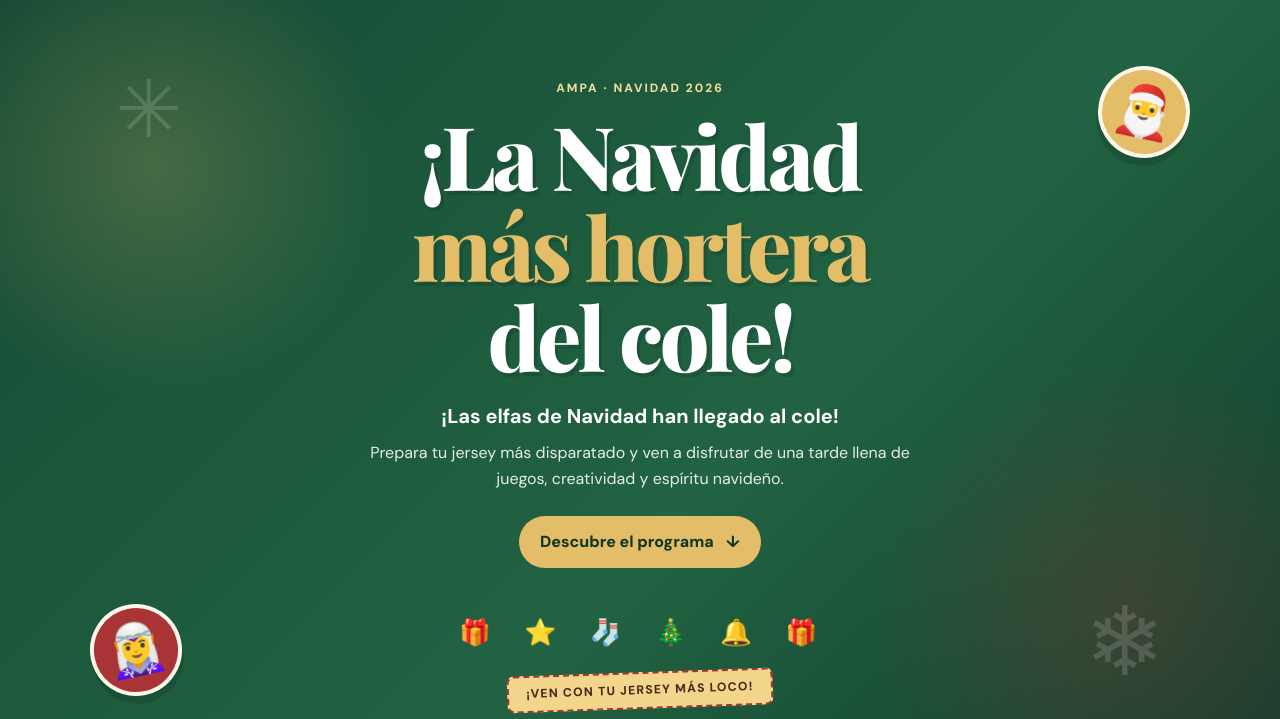
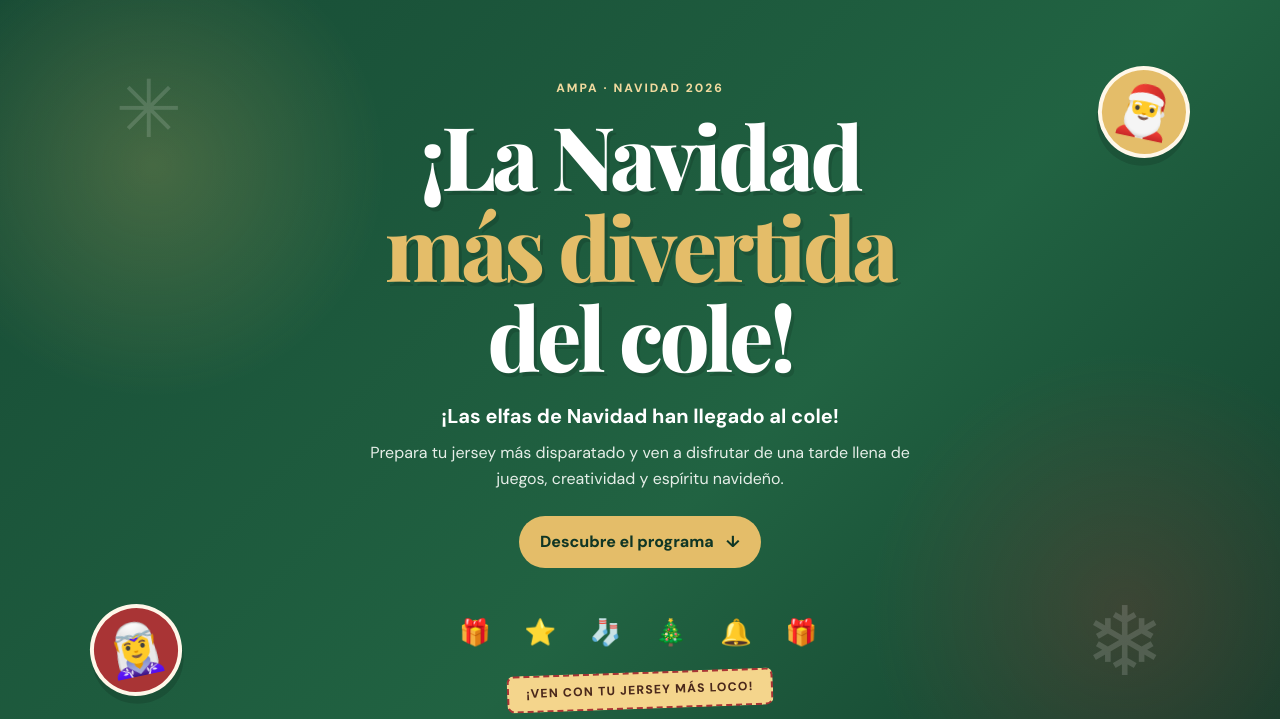
Before and after one commit to ytaylor/llegan-las-elfas-de-la-navidad, a plain HTML site: page index.html in a window 1280 px wide. Shown: the part 81-800 px from the top of the page. Drawn offline with nearby package versions, Linux system fonts and the light colour scheme; files whose address does not match are found by name.

Commit message:
Change hortera to divertida

```diff
--- a/index.html
+++ b/index.html
@@ -4,8 +4,8 @@
   <meta charset="utf-8">
   <meta name="viewport" content="width=device-width, initial-scale=1">
   <meta name="theme-color" content="#174b35">
-  <meta name="description" content="La Navidad más hortera del cole. Juegos, manualidades, concurso de jerséis, sorteo y chocolatada.">
-  <title>La Navidad más hortera del cole</title>
+  <meta name="description" content="La Navidad más divertida del cole. Juegos, manualidades, concurso de jerséis, sorteo y chocolatada.">
+  <title>La Navidad más divertida del cole</title>
   <link rel="stylesheet" href="./css/styles.css">
 </head>
 <body>
@@ -30,7 +30,7 @@
       <div class="hero-sticker sticker-left" aria-hidden="true">🧝‍♀️</div>
       <div class="hero-sticker sticker-right" aria-hidden="true">🎅</div>
       <p class="eyebrow">AMPA · NAVIDAD 2026</p>
-      <h1>¡La Navidad<br><span>más hortera</span><br>del cole!</h1>
+      <h1>¡La Navidad<br><span>más divertida</span><br>del cole!</h1>
       <p class="hero-lead">¡Las elfas de Navidad han llegado al cole!</p>
       <p class="hero-copy">Prepara tu jersey más disparatado y ven a disfrutar de una tarde llena de juegos, creatividad y espíritu navideño.</p>
       <a class="button button-light" href="#programa">Descubre el programa <span aria-hidden="true">↓</span></a>
@@ -67,7 +67,7 @@
         <h2>Concurso de jerséis</h2>
         <p>Ven con tu jersey navideño más divertido, original o disparatado. ¡Pequeños y mayores pueden participar!</p>
         <ul>
-          <li>El jersey más hortera.</li>
+          <li>El jersey más divertida.</li>
           <li>El jersey más original.</li>
         </ul>
         <p class="feature-note">Inscríbete en la entrada el día de la fiesta. Recibirás un número para participar en el desfile de las 18:15.</p>
```
